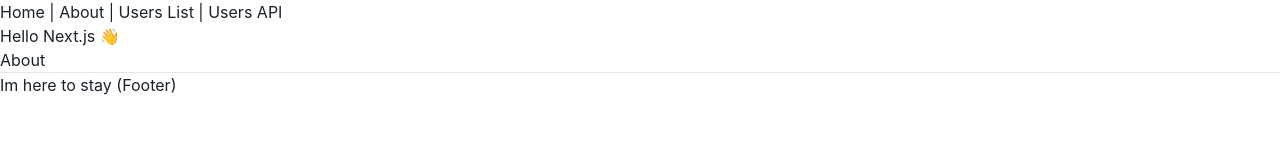
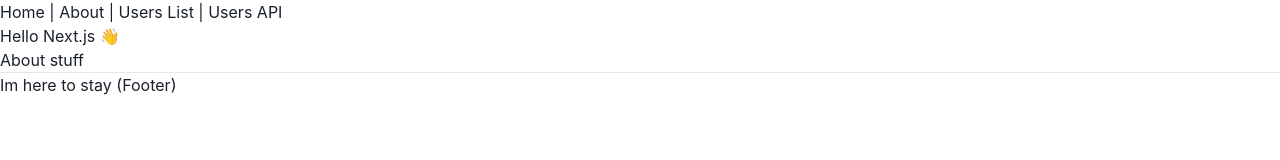
Before and after one commit to 02363-Front-end-technology/02363, a Next.js app: page / in a window 1280 px wide. Shown: the top 160 px of the page. Built offline with nearby package versions, Linux system fonts and the light colour scheme.

Commit message:
Update index.tsx

```diff
--- a/src/pages/index.tsx
+++ b/src/pages/index.tsx
@@ -6,7 +6,7 @@ const IndexPage = () => (
     <h1>Hello Next.js   👋</h1>
     <p>
       <Link href='/about'>
-        <a>About</a>
+        <a>About stuff</a>
       </Link>
     </p>
   </Layout>
```
